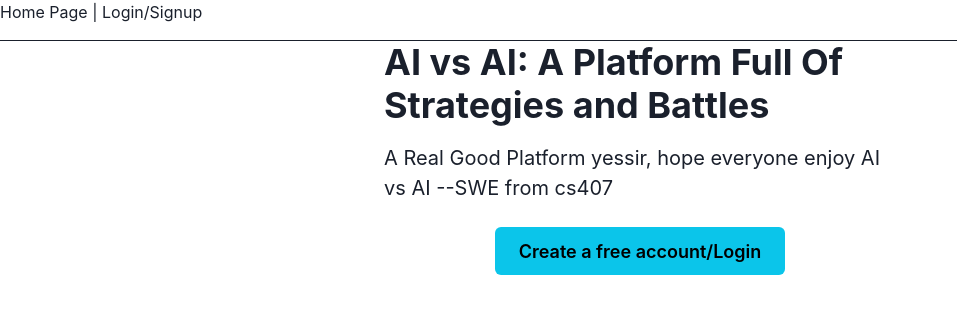
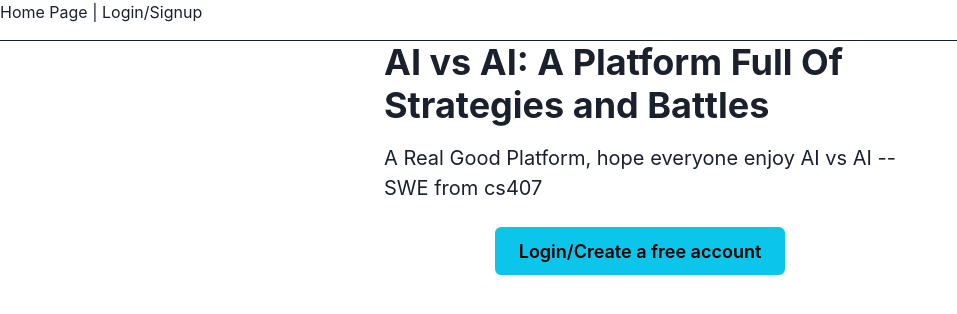
Before and after one commit to MarcusOy/AI-vs-AI, a React (Create React App) app in the folder frontend/: page / in a window 1280 px wide. Shown: the top 314 px of the page, without its empty margins (0-957 px from the left). Built offline with nearby package versions, Linux system fonts and the light colour scheme.

Commit message:
Introduce to main page link to the buttons

```diff
--- a/frontend/src/pages/LoginTab.tsx
+++ b/frontend/src/pages/LoginTab.tsx
@@ -1,6 +1,6 @@
 import React from 'react'
 import { Box, Flex, FormControl, FormLabel, Input, Center, Heading, Button } from '@chakra-ui/react'
-
+import { Link } from 'react-router-dom'
 const LoginTab = () => {
     return (
         <Flex>
@@ -31,7 +31,7 @@ const LoginForm = () => {
             </form>
             <Center>
                 <Button size='lg' colorScheme='cyan' mt='24px'>
-                    Log In
+                    <Link to='/'>Log In</Link> {/* to mainpage */}
                 </Button>
             </Center>
         </Box>
--- a/frontend/src/pages/SignUpTab.tsx
+++ b/frontend/src/pages/SignUpTab.tsx
@@ -11,6 +11,7 @@ import {
     Center,
     Heading,
 } from '@chakra-ui/react'
+import { Link } from 'react-router-dom'
 
 const SignUpTab = () => {
     return (
@@ -54,7 +55,7 @@ const SignUpForm = () => {
             </form>
             <Center>
                 <Button size='lg' colorScheme='cyan' mt='24px'>
-                    Complete Sign Up
+                    <Link to='/'>Complete Sign Up</Link> {/* to mainpage */}
                 </Button>
             </Center>
         </Box>
--- a/frontend/src/pages/WelcomePage.tsx
+++ b/frontend/src/pages/WelcomePage.tsx
@@ -1,18 +1,17 @@
 import React from 'react'
-import { Center, Box, Heading, Text, Button, Link as ReachLink } from '@chakra-ui/react'
-import LoginSignUpPage from './LoginSignupPage'
-import { BrowserRouter, Routes, Route, Link } from 'react-router-dom'
+import { Center, Box, Heading, Text, Button } from '@chakra-ui/react'
+import { Link } from 'react-router-dom'
 const WelcomePage = () => {
     return (
         <Center>
             <Box maxW='32rem'>
                 <Heading mb={4}>AI vs AI: A Platform Full Of Strategies and Battles</Heading>
                 <Text fontSize='xl'>
-                    A Real Good Platform yessir, hope everyone enjoy AI vs AI --SWE from cs407
+                    A Real Good Platform, hope everyone enjoy AI vs AI --SWE from cs407
                 </Text>
                 <Center>
                     <Button size='lg' colorScheme='cyan' mt='24px'>
-                        <Link to='/loginSignup'>Create a free account/Login</Link>
+                        <Link to='/loginSignup'>Login/Create a free account</Link>
                     </Button>
                 </Center>
             </Box>
```
